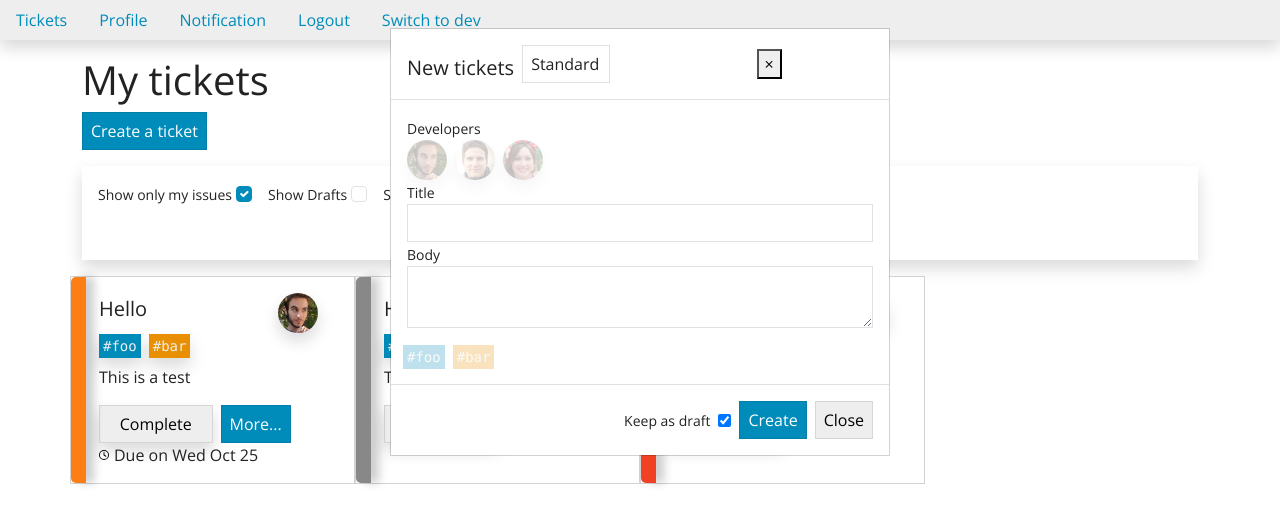
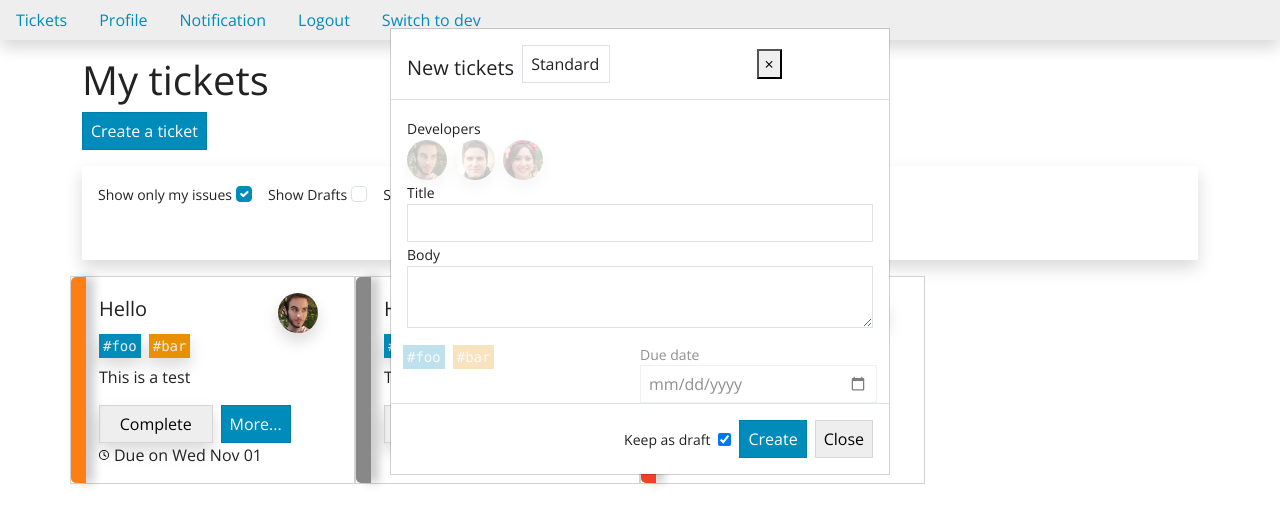
Before and after one commit to NightenDushi/bug-tracker-front-end, a React (Vite) app: page / in a window 1280 px wide. Both pictures are taken after a click on the link "Create a ticket". Shown: the top 524 px of the page. Built offline with nearby package versions, Linux system fonts and the light colour scheme.

Commit message:
Ticket Due date editing

```diff
--- a/src/App.tsx
+++ b/src/App.tsx
@@ -18,7 +18,7 @@
 
 function App() {
   const initial_tickets:ITicket[] = [
-    {id:1,isDone:false, isDraft:false, urgency:1, title:"Hello", body:"This is a test", tags:[{id:1, text:"foo"},{id:2,text:"bar"}],person_assigned:["nathan"],dueDate:new Date()},
+    {id:1,isDone:false, isDraft:false, urgency:1, title:"Hello", body:"This is a test", tags:[{id:1, text:"foo"},{id:2,text:"bar"}],person_assigned:["nathan"],dueDate:new Date("2023-11-01")},
     {id:2,isDone:false, isDraft:false, urgency:0, title:"Hello", body:"This is a test", tags:[{id:1, text:"foo"},{id:2,text:"bar"}],person_assigned:["tim"]},
     {id:3,isDone:true, isDraft:false, urgency:1, title:"Hello", body:"This is a test", tags:[{id:1, text:"foo"},{id:2,text:"bar"}],person_assigned:["nathan"]},
     {id:4,isDone:false, isDraft:false, urgency:2, title:"Hello", body:"This is a test", tags:[{id:1, text:"foo"},{id:2,text:"bar"}],person_assigned:["nathan"]},
--- a/src/NewTicketModal.tsx
+++ b/src/NewTicketModal.tsx
@@ -3,6 +3,7 @@
 
 import { DevAvailable } from './const/DevAvailable.tsx';
 import { TagsAvailable } from './const/TagsAvailable.tsx';
+import { TicketDueDate } from './Tickets/TicketDueDate.tsx';
 
 export function NewTicketModal(props: any) {
   const isAdmin = (props.isAdmin === undefined) ? true : props.isAdmin;
@@ -16,12 +17,12 @@
   const [activeTags, setActiveTags] = useState<string[]>(props?.tags||[])
   const [activeDev, setActiveDev] = useState<string[]>(props?.person_assigned||[])
 
+  const [dueDate, setDueDate] = useState<string>(props?.dueDate||"")
+
   const addticket = (e:(KeyboardEvent|MouseEvent))=>{
-        if (isAdmin) {props.actionTicketModal(title, body, urgency, activeTags, isDraft, activeDev); props.close()}
+        if (isAdmin) {props.actionTicketModal(title, body, urgency, activeTags, isDraft, activeDev, dueDate); props.close()}
         else props.actionTicketModal(e)
     }
-
-
 
   if (isAdmin) return <div className="modal d-block" tabIndex={-1} role="dialog">
     <div className="modal-dialog" role="document">
@@ -70,7 +71,8 @@
           ></textarea>
         </div>
 
-        <ul className="container d-flex list-unstyled">
+        <div className="container d-flex justify-content-between">
+        <ul className="d-flex list-unstyled">
             {TagsAvailable.map((tag)=>
                 <a href="#" className="text-decoration-none"
                 onClick={()=>{setActiveTags((pTags)=>{
@@ -84,6 +86,13 @@
                 </a>
             )}
         </ul>
+        <label htmlFor="due_date" className={"w-50 "+((dueDate=="")?"opacity-50":"")}>Due date
+        <input id="due_date" className={"form-control"} type="date"
+        value={dueDate}
+        onChange={(e)=>{setDueDate(e.target.value)}}></input>
+
+        </label>
+        </div>
 
         <div className="modal-footer">
           <label>Keep as draft</label><input type="checkbox" checked={isDraft} onChange={(e)=>{setDraft((e.target.value === 'true'))}}></input>
@@ -126,13 +135,16 @@
           <p className="mt-2">{body}</p>
         </div>
 
-        <ul className="container d-flex list-unstyled">
+        <div className="container d-flex justify-content-between">
+            <ul className="d-flex list-unstyled">
                 {TagsAvailable.map((tag)=>
                     <span className={"text-decoration-none"+(activeTags.includes(tag)?"":" d-none")} key={tag}>
                         <TicketTags on={(activeTags.includes(tag))}>{tag}</TicketTags>
                     </span>
                 )}
             </ul>
+            <TicketDueDate dueDate={new Date(dueDate)}/>
+        </div>
 
         <div className="modal-footer">
             <button type="button" className="btn btn-primary" data-dismiss="modal" onClick={addticket}>Completed</button>
--- a/src/Tickets/TicketCard.tsx
+++ b/src/Tickets/TicketCard.tsx
@@ -7,7 +7,7 @@
 import './Tickets.css'
 import { ITags } from '../@types/tags';
 
-import clockIcon from '../assets/clock-regular.svg'
+import { TicketDueDate } from './TicketDueDate.tsx';
 
 function TicketCard(props:ITicket_props) {
     const {children, isDone, isDraft, isUserAdmin, urgency, title, className, tags, person_assigned, dueDate, completedAction, setTickets} = props;
@@ -34,12 +34,12 @@
         <p className="card-text">{children}</p>
         <CompletedPublishBtn isDraft={isDraft} isDone={isDone} action={completedAction}/>
         <a href="#" className="btn btn-primary" onClick={()=>{setShowNewTicketModal(true)}}>More...</a>
-        {(dueDate!==undefined)&&(<p className="d-block m-0"><img alt="clock icon" src={clockIcon} width="10" style={{marginBottom:3, marginRight:5}}/>{"Due on "+dueDate.toDateString().slice(0,-5)}</p>)}
+        <TicketDueDate dueDate={dueDate}/>
         </div>
         {showNewTicketModal&&
         (<NewTicketModal close={()=>{setShowNewTicketModal(false)}}
             urgency={urgency} title={title} body={children} isDraft={isDraft}
-            isAdmin={isUserAdmin}
+            isAdmin={isUserAdmin} dueDate={dueDate?.toISOString().slice(0,10)}
             tags={()=>{
                 //Convert the ITags[] into string[]
                 const TagsString:string[] = []
@@ -47,31 +47,40 @@
                 return TagsString;
             }}
             person_assigned={person_assigned}
-            actionTicketModal={(isUserAdmin)?(pName:string, pBody:string, pUrgency:number, pActiveTags:string[], pIsDraft:boolean, pActiveDev:string[])=>{
-                const ticket_tags:ITags[] = []
-                pActiveTags.map((t, id)=>{ticket_tags.push({id:id, text:t})})
+            actionTicketModal={
+                (isUserAdmin)?editTicketAction(setTickets, props):completedAction}
+        />)}
+    </div>)
+}
 
-                setTickets((pTickets: ITicket[])=>{
+function editTicketAction(setTickets: (prevVar: ITicket[] | ((a: ITicket[]) => ITicket[])) => void, props: ITicket_props) {
+    return (pName: string, pBody: string, pUrgency: number, pActiveTags: string[], pIsDraft: boolean, pActiveDev: string[], pDueDate: string) => {
+        const ticket_tags: ITags[] = [];
+        pActiveTags.map((t, id) => { ticket_tags.push({ id: id, text: t }); });
+
+        console.log(pDueDate);
+
+        setTickets((pTickets: ITicket[]) => {
             const NewTickets = pTickets.map((t, i: number) => {
-                        if (t.id != props.id) return t
-                        console.log("Updating "+i)
-                        const NewTicket =
-                        {id:t.id,
-                            isDone:false, isDraft:pIsDraft, urgency:pUrgency,
-                            title:pName, body:pBody,
-                            tags:ticket_tags,
-                            person_assigned:pActiveDev};
+                if (t.id != props.id) return t;
+                console.log("Updating " + i);
+                const NewTicket: ITicket = {
+                    id: t.id,
+                    isDone: false, isDraft: pIsDraft, urgency: pUrgency,
+                    title: pName, body: pBody,
+                    tags: ticket_tags,
+                    person_assigned: pActiveDev
+                };
 
+                if (pDueDate !== "" && pDueDate !== undefined) NewTicket.dueDate = new Date(pDueDate);
                 return NewTicket;
             });
 
             return NewTickets;
         }
 
-                )
-              }:completedAction}
-        />)}
-    </div>)
+        );
+    };
 }
 
 function CompletedPublishBtn(props){
--- /dev/null
+++ b/src/Tickets/TicketDueDate.tsx
@@ -0,0 +1,10 @@
+import clockIcon from '../assets/clock-regular.svg';
+
+interface TicketDueDateProps {
+    dueDate:(Date|undefined)
+}
+export function TicketDueDate(props:TicketDueDateProps) {
+    const DateString = props.dueDate?.toDateString();
+
+    if (DateString !== undefined && (DateString!=="Invalid Date")) return (<p className="d-block m-0"><img alt="clock icon" src={clockIcon} width="10" style={{ marginBottom: 3, marginRight: 5 }} />{"Due on " + DateString.slice(0, -5)}</p>);
+}
```
Lines whose indentation alone changed are shown as unchanged.
